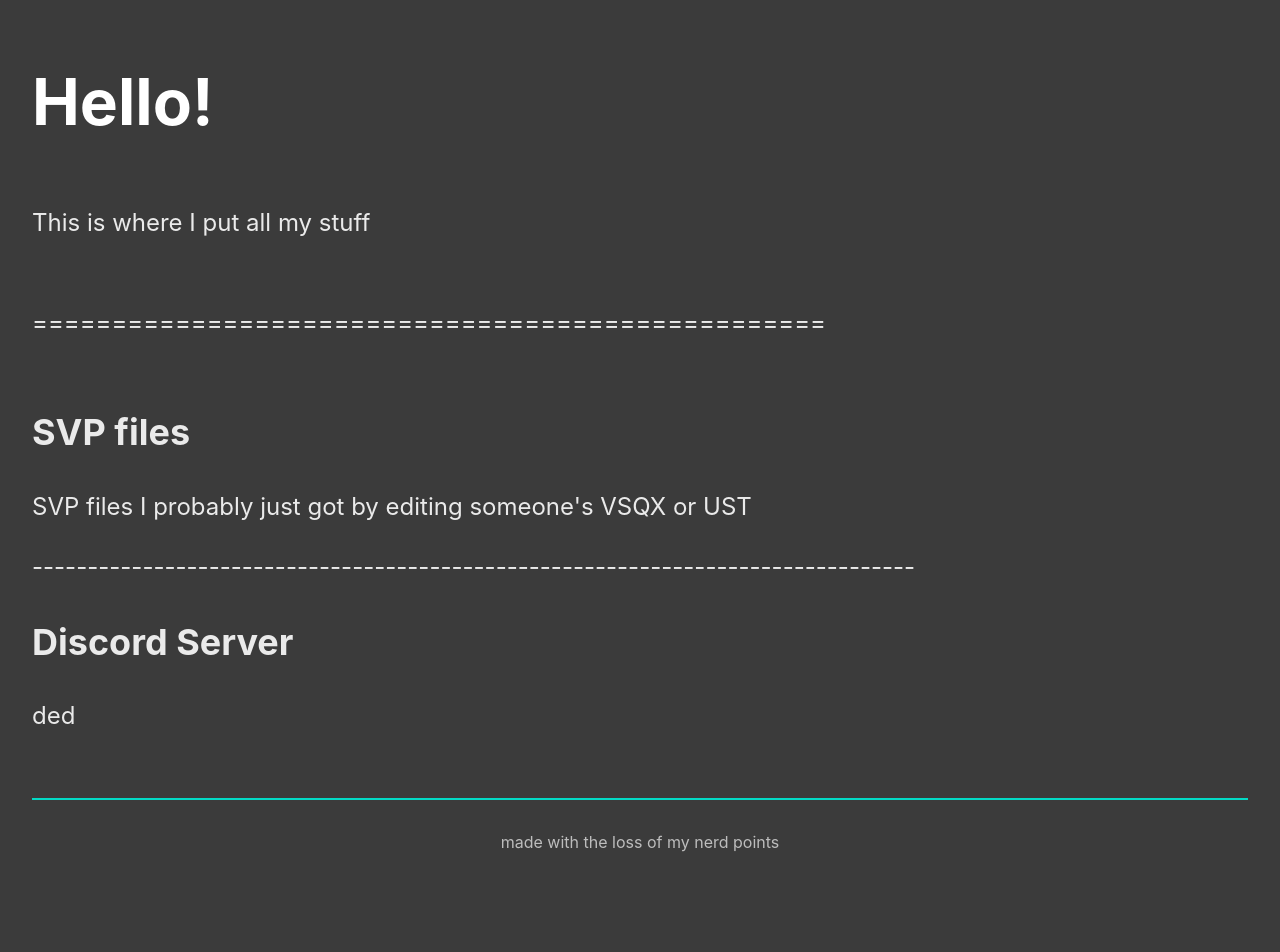
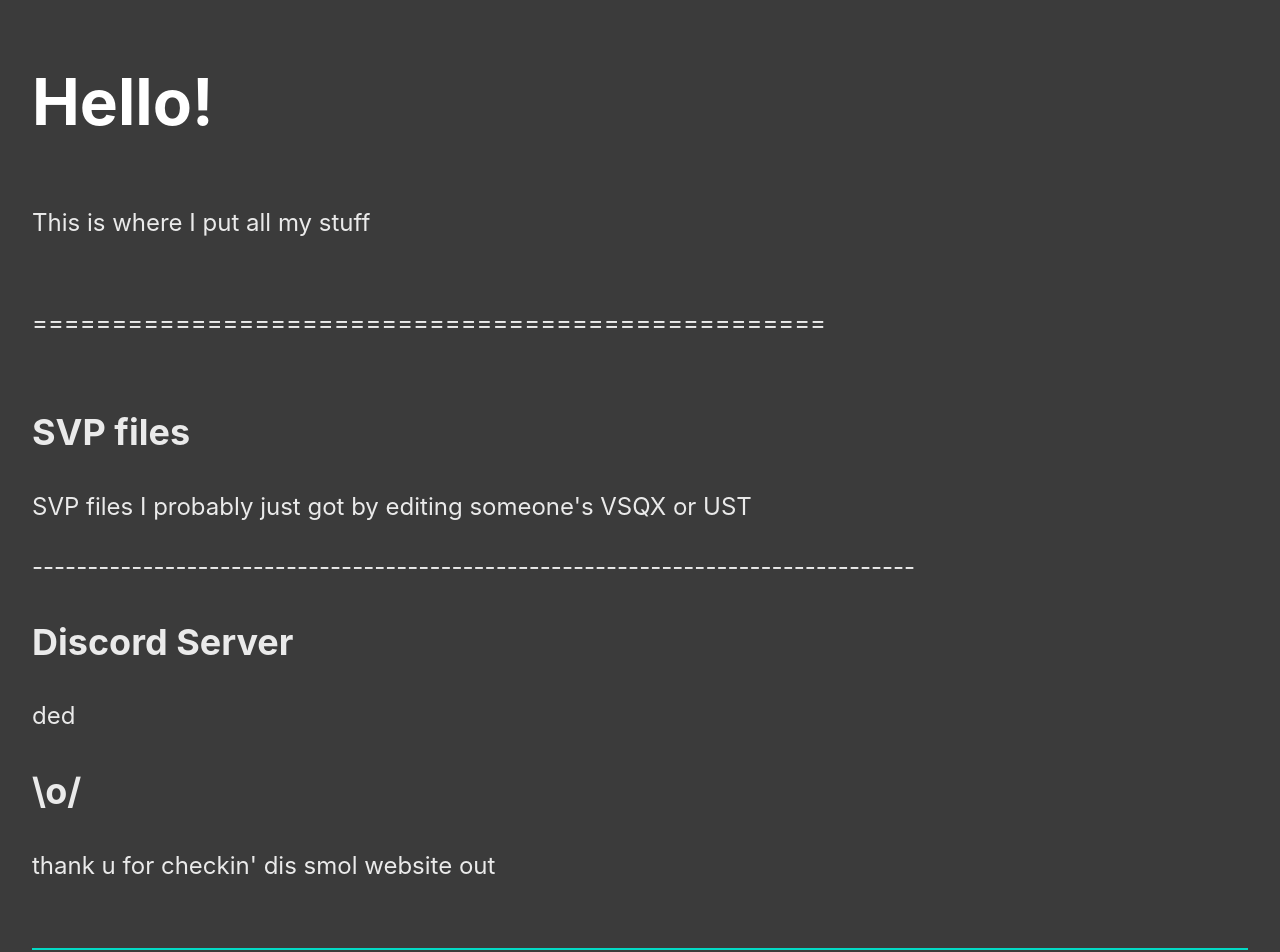
Before and after one commit to InnitTho/web, a Next.js app: page / in a window 1280 px wide. Shown: the top 952 px of the page. Before the commit the page ends 884 px from the top, so only its background shows below. Built offline with nearby package versions, Linux system fonts and the light colour scheme.

Commit message:
Material Gowrl

```diff
--- a/pages/index.tsx
+++ b/pages/index.tsx
@@ -41,6 +41,10 @@ const Home: NextPage = () => {
             <p>ded</p>
           </a>
 
+          <a>
+            <h2>\o/</h2>
+            <p>thank u for checkin' dis smol website out</p>
+          </a>
 
         </div>
         </main>
```
